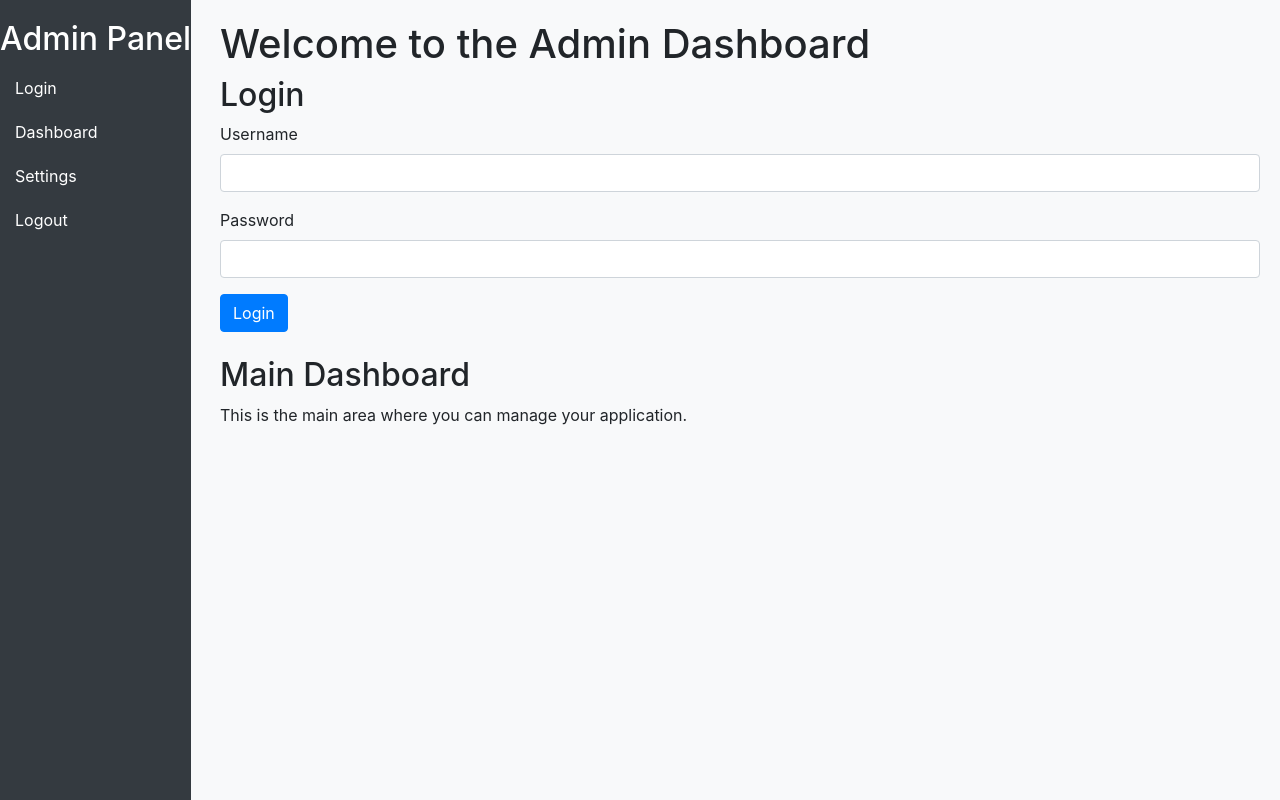
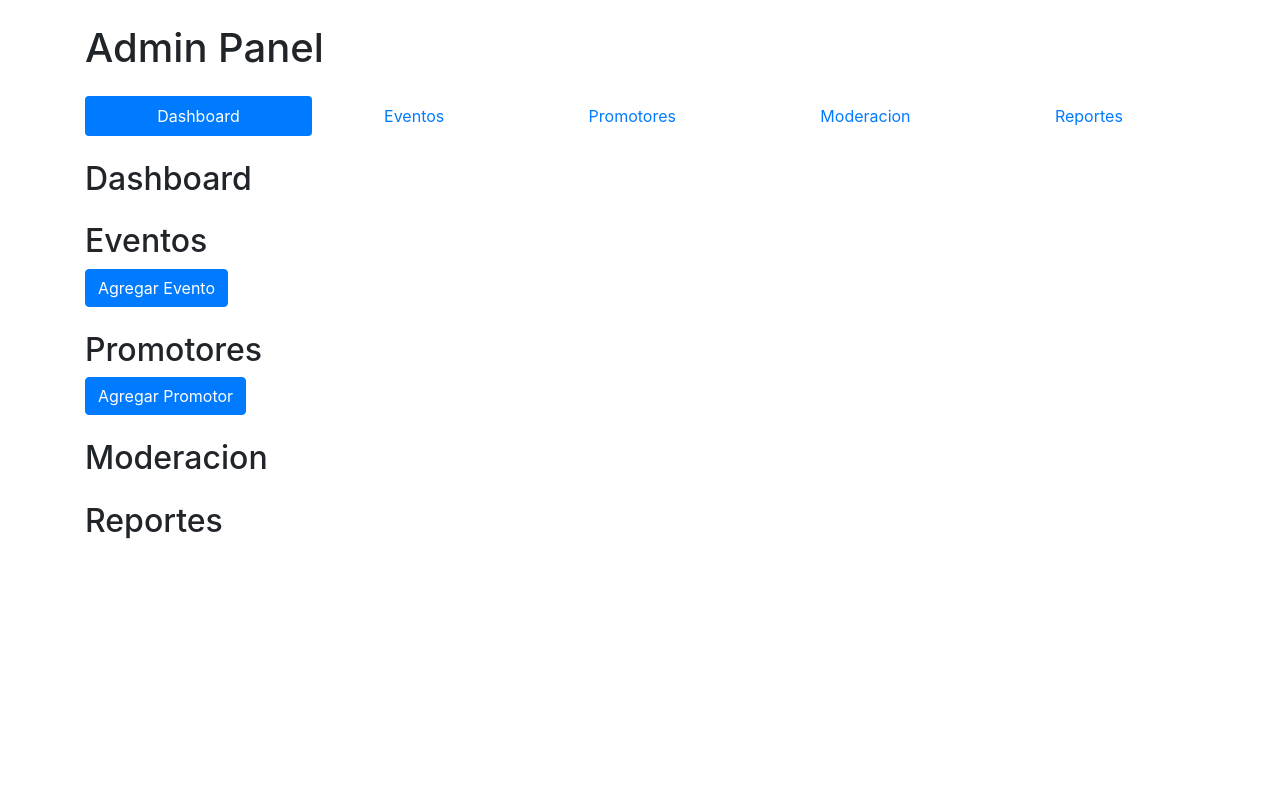
Before and after one commit to masymejor/aguilas-today-web, a plain HTML site: page admin/index.html in a window 1280 px wide. Drawn offline with nearby package versions, Linux system fonts and the light colour scheme.

Commit message:
Update index.html for complete professional admin panel

```diff
--- a/admin/index.html
+++ b/admin/index.html
@@ -3,65 +3,103 @@
 <head>
     <meta charset="UTF-8">
     <meta name="viewport" content="width=device-width, initial-scale=1.0">
-    <title>Admin Panel Dashboard</title>
     <link rel="stylesheet" href="https://stackpath.bootstrapcdn.com/bootstrap/4.5.2/css/bootstrap.min.css">
-    <style>
-        body {
-            background-color: #f8f9fa;
-        }
-        .sidebar {
-            height: 100vh;
-            position: fixed;
-            left: 0;
-            top: 0;
-            background-color: #343a40;
-            padding-top: 20px;
-        }
-        .sidebar a {
-            color: white;
-            text-decoration: none;
-            display: block;
-            padding: 10px 15px;
-        }
-        .sidebar a:hover {
-            background-color: #495057;
-        }
-        .content {
-            margin-left: 200px;
-            padding: 20px;
-        }
-    </style>
+    <title>Admin Panel</title>
 </head>
 <body>
-    <div class="sidebar">
-        <h2 class="text-white text-center">Admin Panel</h2>
-        <a href="#login">Login</a>
-        <a href="#dashboard">Dashboard</a>
-        <a href="#settings">Settings</a>
-        <a href="#logout">Logout</a>
+    <div class="container">
+        <h1 class="my-4">Admin Panel</h1>
+        <nav class="nav nav-pills flex-column flex-sm-row mb-4">
+            <a class="flex-sm-fill text-sm-center nav-link active" href="#dashboard">Dashboard</a>
+            <a class="flex-sm-fill text-sm-center nav-link" href="#eventos">Eventos</a>
+            <a class="flex-sm-fill text-sm-center nav-link" href="#promotores">Promotores</a>
+            <a class="flex-sm-fill text-sm-center nav-link" href="#moderacion">Moderacion</a>
+            <a class="flex-sm-fill text-sm-center nav-link" href="#reportes">Reportes</a>
+        </nav>
+        <div id="dashboard" class="mb-4">
+            <h2>Dashboard</h2>
         </div>
-    <div class="content">
-        <h1>Welcome to the Admin Dashboard</h1>
-        <div id="login" class="mb-4">
-            <h2>Login</h2>
+        <div id="eventos" class="mb-4">
+            <h2>Eventos</h2>
+            <button class="btn btn-primary" data-toggle="modal" data-target="#eventModal">Agregar Evento</button>
+        </div>
+        <div id="promotores" class="mb-4">
+            <h2>Promotores</h2>
+            <button class="btn btn-primary" data-toggle="modal" data-target="#promotorModal">Agregar Promotor</button>
+        </div>
+        <div id="moderacion" class="mb-4">
+            <h2>Moderacion</h2>
+        </div>
+        <div id="reportes" class="mb-4">
+            <h2>Reportes</h2>
+        </div>
+    </div>
+
+    <!-- Modals -->
+    <div class="modal fade" id="eventModal" tabindex="-1" role="dialog" aria-labelledby="eventModalLabel" aria-hidden="true">
+        <div class="modal-dialog" role="document">
+            <div class="modal-content">
+                <div class="modal-header">
+                    <h5 class="modal-title" id="eventModalLabel">Nuevo Evento</h5>
+                    <button type="button" class="close" data-dismiss="modal" aria-label="Close">
+                        <span aria-hidden="true">&times;</span>
+                    </button>
+                </div>
+                <div class="modal-body">
+                    <!-- Form for new event -->
                     <form>
                         <div class="form-group">
-                    <label for="username">Username</label>
-                    <input type="text" class="form-control" id="username" required>
+                            <label for="eventName">Nombre del Evento</label>
+                            <input type="text" class="form-control" id="eventName" required>
                         </div>
                         <div class="form-group">
-                    <label for="password">Password</label>
-                    <input type="password" class="form-control" id="password" required>
+                            <label for="eventDate">Fecha del Evento</label>
+                            <input type="date" class="form-control" id="eventDate" required>
                         </div>
-                <button type="submit" class="btn btn-primary">Login</button>
+                        <div class="form-group">
+                            <label for="eventDescription">Descripción</label>
+                            <textarea class="form-control" id="eventDescription" required></textarea>
+                        </div>
                     </form>
                 </div>
-        <div id="dashboard">
-            <h2>Main Dashboard</h2>
-            <p>This is the main area where you can manage your application.</p>
-            <!-- Additional dashboard content can be added here -->
+                <div class="modal-footer">
+                    <button type="button" class="btn btn-secondary" data-dismiss="modal">Cerrar</button>
+                    <button type="button" class="btn btn-primary">Agregar Evento</button>
                 </div>
             </div>
+        </div>
+    </div>
+
+    <div class="modal fade" id="promotorModal" tabindex="-1" role="dialog" aria-labelledby="promotorModalLabel" aria-hidden="true">
+        <div class="modal-dialog" role="document">
+            <div class="modal-content">
+                <div class="modal-header">
+                    <h5 class="modal-title" id="promotorModalLabel">Nuevo Promotor</h5>
+                    <button type="button" class="close" data-dismiss="modal" aria-label="Close">
+                        <span aria-hidden="true">&times;</span>
+                    </button>
+                </div>
+                <div class="modal-body">
+                    <!-- Form for new promoter -->
+                    <form>
+                        <div class="form-group">
+                            <label for="promotorName">Nombre del Promotor</label>
+                            <input type="text" class="form-control" id="promotorName" required>
+                        </div>
+                        <div class="form-group">
+                            <label for="promotorContact">Contacto</label>
+                            <input type="text" class="form-control" id="promotorContact" required>
+                        </div>
+                    </form>
+                </div>
+                <div class="modal-footer">
+                    <button type="button" class="btn btn-secondary" data-dismiss="modal">Cerrar</button>
+                    <button type="button" class="btn btn-primary">Agregar Promotor</button>
+                </div>
+            </div>
+        </div>
+    </div>
+
     <script src="https://code.jquery.com/jquery-3.5.1.slim.min.js"></script>
     <script src="https://cdn.jsdelivr.net/npm/@popperjs/core@2.9.2/dist/umd/popper.min.js"></script>
     <script src="https://stackpath.bootstrapcdn.com/bootstrap/4.5.2/js/bootstrap.min.js"></script>
```
Lines whose indentation alone changed are shown as unchanged.
